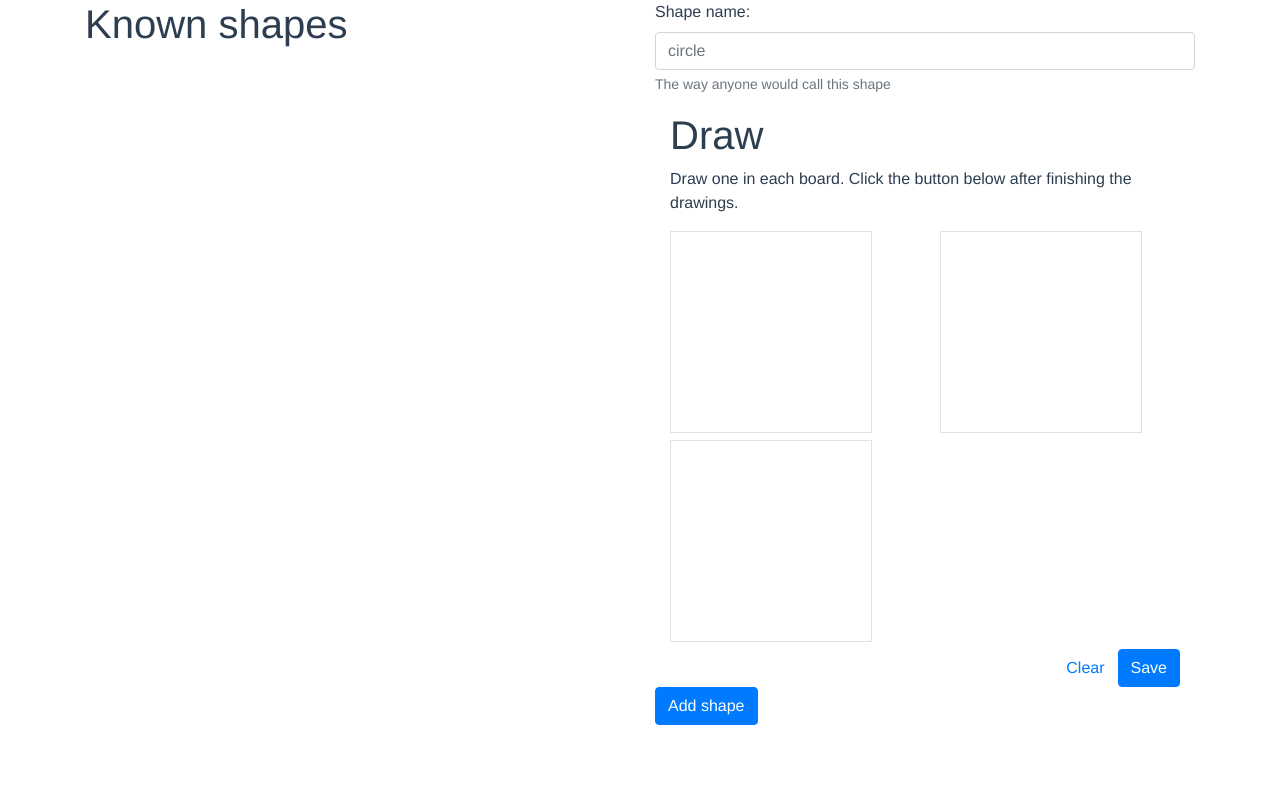
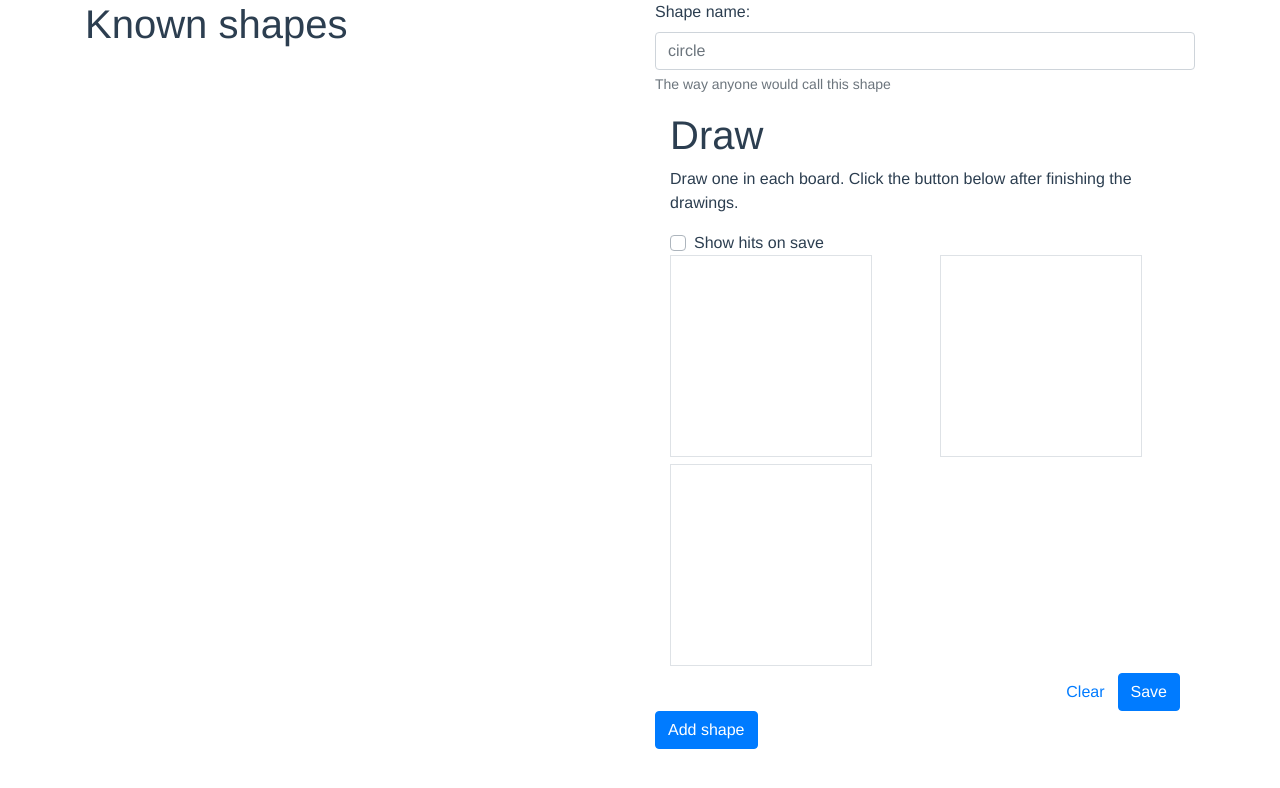
Before and after one commit to jonathanmv/shapes-checker, a Vue app: page /#/ in a window 1280 px wide. Both pictures are taken after a click on the button "Add shape". Shown: the top 788 px of the page. Built offline with nearby package versions, Linux system fonts and the light colour scheme.

Commit message:
Add showHits on save options

```diff
--- a/src/components/Train.vue
+++ b/src/components/Train.vue
@@ -2,15 +2,22 @@
   <b-container>
     <h1>Draw {{shape}}</h1>
     <p>Draw one {{shape}} in each board. Click the button below after finishing the drawings.</p>
+    <div>
+      <b-form-checkbox v-model="showHits"
+                       value="true"
+                       unchecked-value="false">
+        Show hits on save
+      </b-form-checkbox>
+    </div>
     <b-row>
       <b-col>
-        <Chalkboard ref="sample1" />
+        <Chalkboard :showHits="showHits" ref="sample1" />
       </b-col>
       <b-col>
-        <Chalkboard ref="sample2" />
+        <Chalkboard :showHits="showHits" ref="sample2" />
       </b-col>
       <b-col>
-        <Chalkboard ref="sample3" />
+        <Chalkboard :showHits="showHits" ref="sample3" />
       </b-col>
     </b-row>
     <b-row>
@@ -33,7 +40,8 @@ export default {
   },
   components: { Chalkboard },
   data: () => ({
-    trainData: []
+    trainData: [],
+    showHits: false
   }),
   computed: {
     boards () {
```
